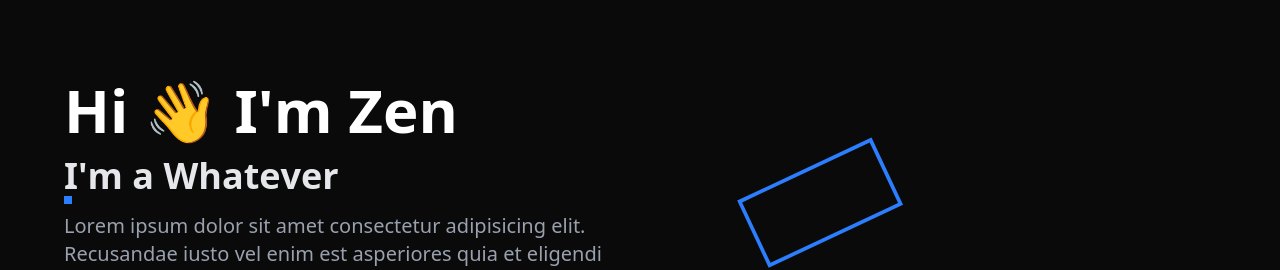
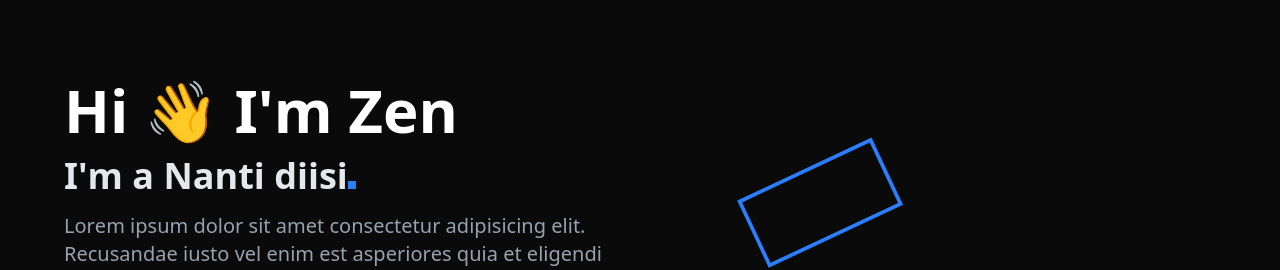
Before and after one commit to Nakazain/Porto-w-anime-js, a React (Vite) app: page / in a window 1280 px wide. Shown: the top 270 px of the page. Built offline with nearby package versions, Linux system fonts and the light colour scheme.

Commit message:
adding my role

```diff
--- a/src/App.tsx
+++ b/src/App.tsx
@@ -92,6 +92,8 @@ function App() {
     });
   }
 
+
+
   useEffect(() => {
     fadeInLeftC(800, 100, 200, ".ans");
     fadeInUpC(200, 5, 1000, "#ket");
@@ -110,8 +112,10 @@ function App() {
               Hi 👋 I'm Zen
             </h1>
             <h2 className="ans mt-4 text-4xl font-bold text-gray-200 opacity-0">
-              I'm a <span id="my">Whatever</span>
-              <div className=" absolute bg-blue-500 w-2 h-2"></div>
+              I'm a <span id="role">Nanti diisi</span>
+              <span className="inline-flex items-center">
+                <span id="cursor" className="block bg-blue-500 w-2 h-2"></span>
+              </span>
             </h2>
             <h2 id="ket" className="mt-4 text-xl text-gray-400 opacity-0">
               Lorem ipsum dolor sit amet consectetur adipisicing elit.
```
